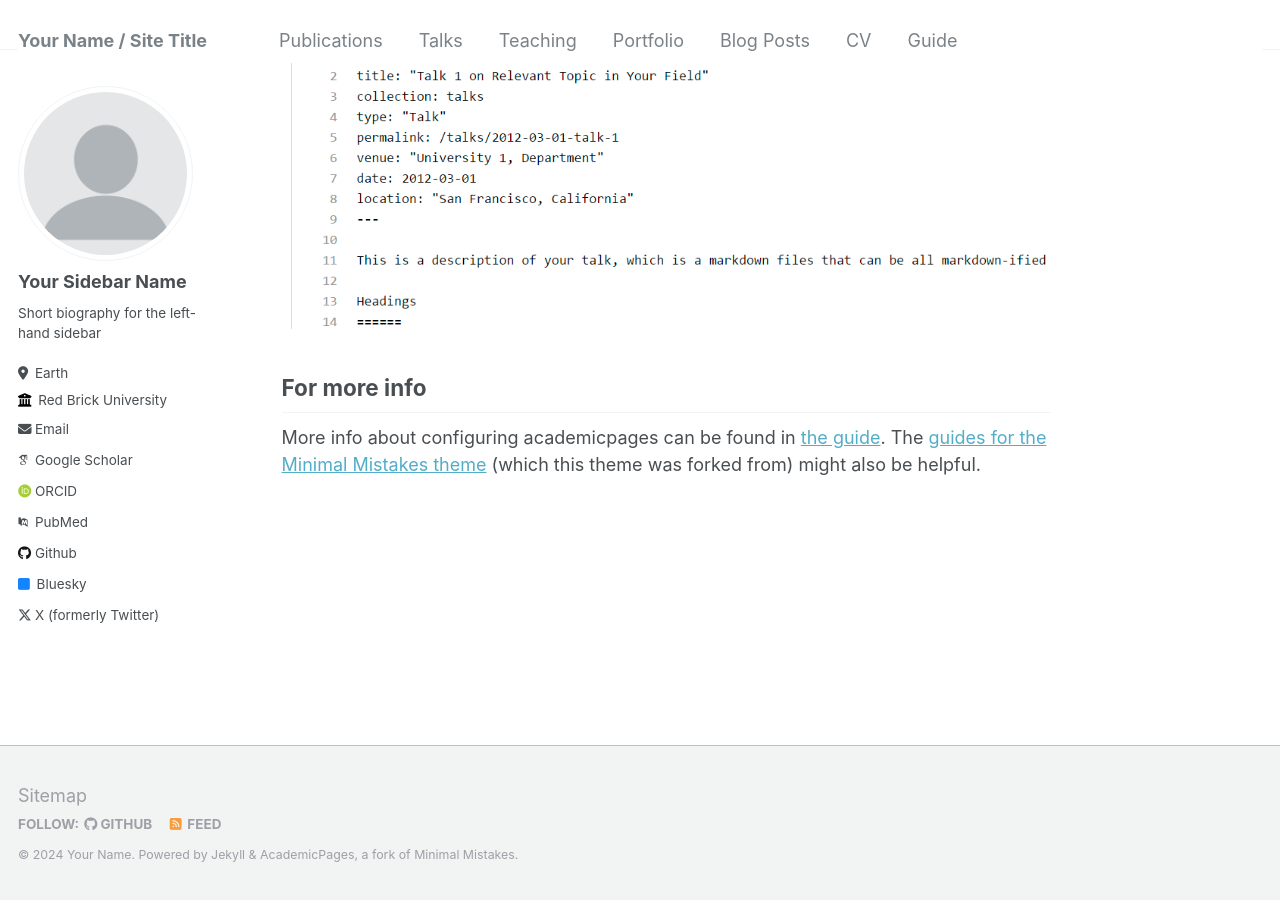
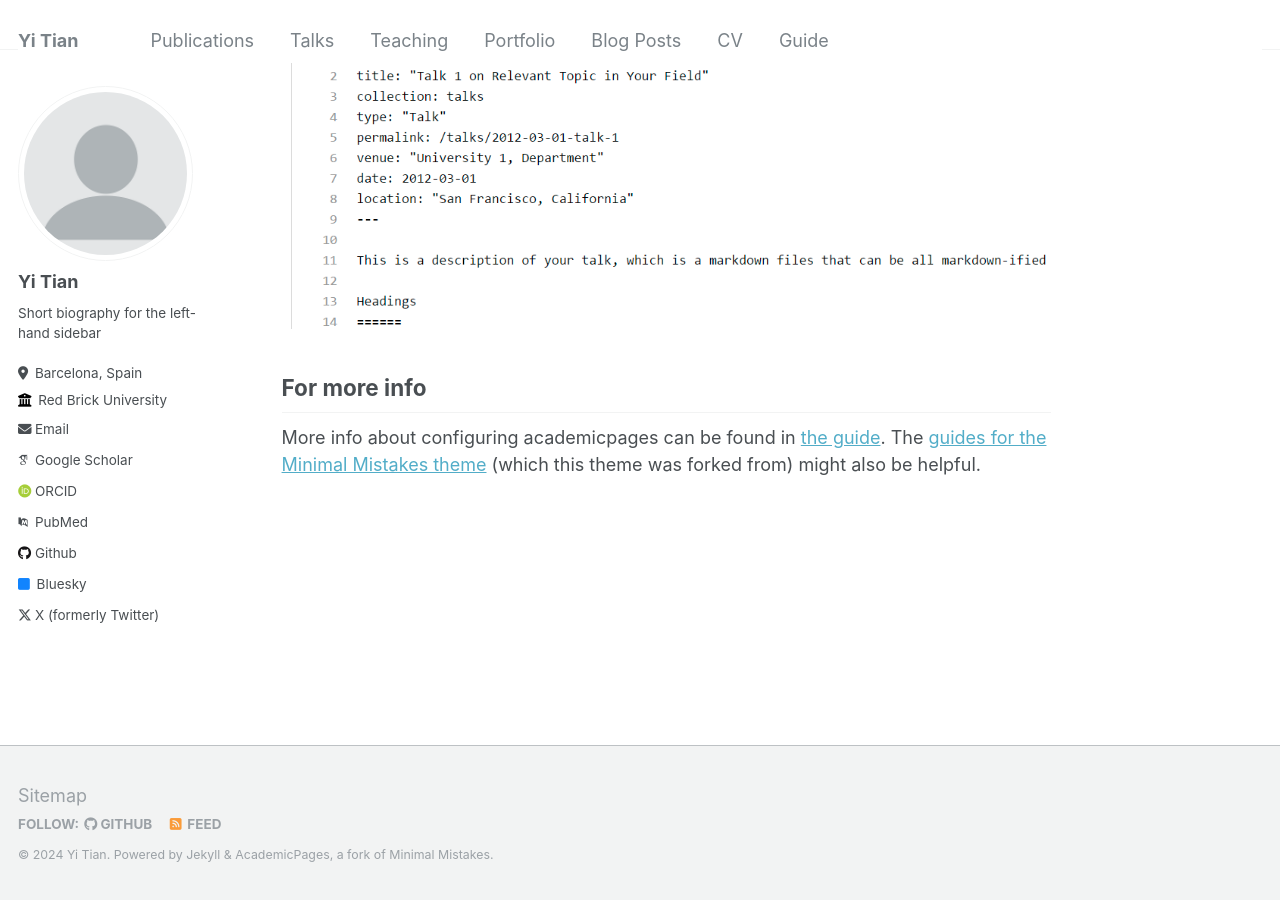
Before and after one commit to yitian97/yitian97.github.io, a Jekyll site: the page built from _pages/about.md, in a window 1280 px wide and 900 px high, scrolled down 2640 px. Built offline with Jekyll 4.4.1, drawn with Linux system fonts in a browser that asks for light colours; some web fonts are replaced.

Commit message:
Update _config.yml

```diff
--- a/_config.yml
+++ b/_config.yml
@@ -8,9 +8,9 @@
 
 # Basic Site Settings
 locale                   : "en-US"
-title                    : "Your Name / Site Title"
+title                    : "Yi Tian"
 title_separator          : "-"
-name                     : &name "Your Name"
+name                     : &name "Yi Tian"
 description              : &description "personal description"
 url                      : https://academicpages.github.io # the base hostname & protocol for your site e.g. "https://mmistakes.github.io"
 baseurl                  : "" # the subpath of your site, e.g. "/blog"
@@ -22,13 +22,13 @@ repository               : "academicpages/academicpages.github.io"
 author:
   # Biographic information
   avatar           : "profile.png"
-  name             : "Your Sidebar Name"
+  name             : "Yi Tian"
   pronouns         : # example: "she/her"
   bio              : "Short biography for the left-hand sidebar"
-  location         : "Earth"
+  location         : "Barcelona, Spain"
   employer         : "Red Brick University"
   uri              : # URL
-  email            : "none@example.org"
+  email            : "ytian@iri.upc.edu"
 
   # Academic websites
   arxiv            : # URL - Update with the correct link to your profile
@@ -42,7 +42,7 @@ author:
   bitbucket        : # Username - Update with your username on the site
   codepen          : # Username
   dribbble         : # Username
-  github           : "academicpages"
+  github           : "yitian97"
   kaggle           : # Username
   stackoverflow    : # User number or user number and name (i.e., use "1" or "1/jeff-atwood")
 
@@ -64,7 +64,7 @@ author:
   steam            : # Username
   telegram         : # URL
   tumblr           : # Username
-  twitter          : "UniofOxford"  # Replace this with your X / Twitter handle
+  twitter          : "yitian97"  # Replace this with your X / Twitter handle
   vine             : # Username
   weibo            : # Username
   wikipedia        : # Username
@@ -234,14 +234,14 @@ defaults:
       layout: single
       author_profile: true
   # _teaching
-  - scope:
-      path: ""
-      type: teaching
-    values:
-      layout: single
-      author_profile: true
-      share: true
-      comments: true
+  #- scope:
+  #    path: ""
+  #    type: teaching
+  #  values:
+  #    layout: single
+  #    author_profile: true
+  #    share: true
+  #    comments: true
   # _publications
   - scope:
       path: ""
```
